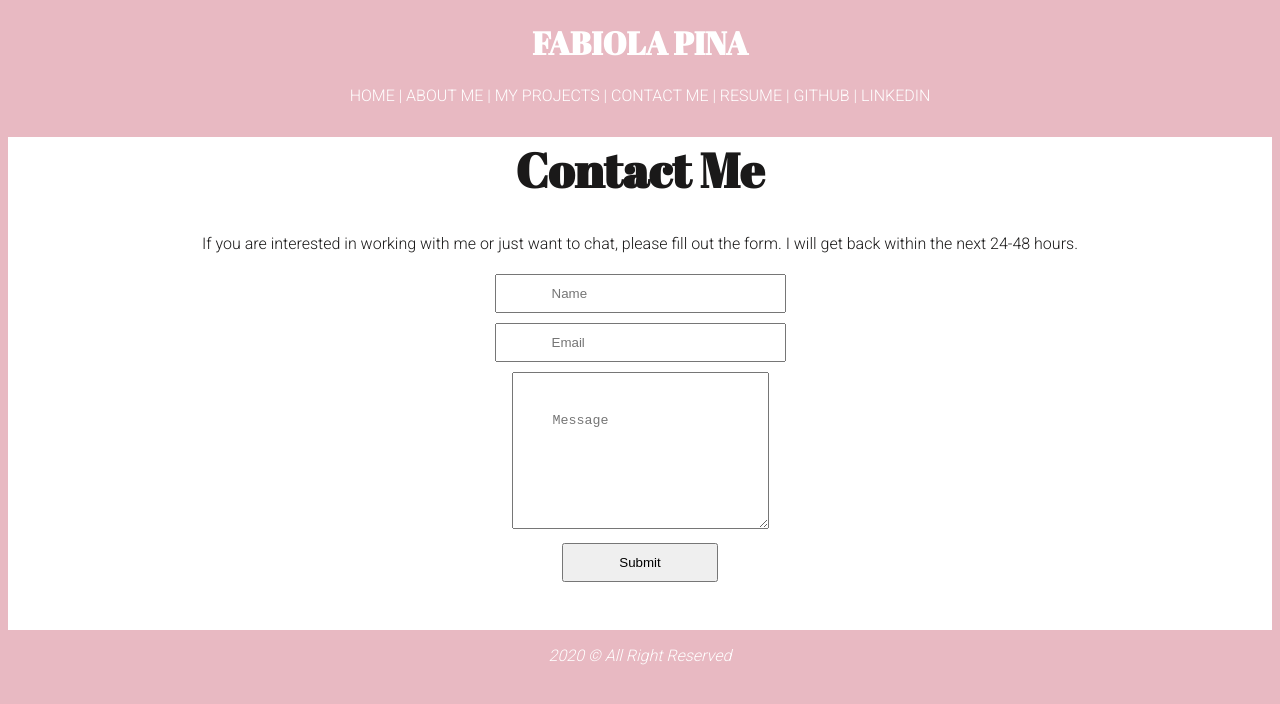
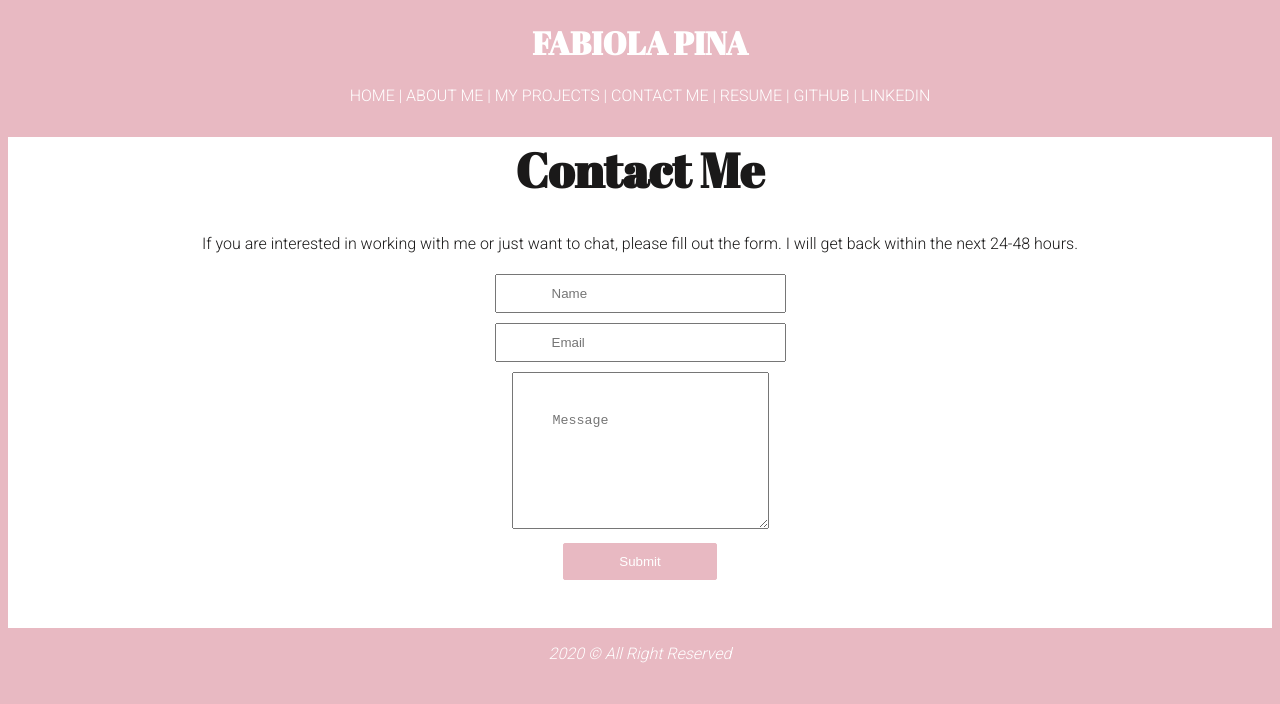
Before and after one commit to fabiolamariapina/portfolio-website, a React (Create React App) app in the folder portfolio/: page /contact-me in a window 1280 px wide. Shown: the top 704 px of the page. Built offline with nearby package versions, Linux system fonts and the light colour scheme.

Commit message:
styled submit button

```diff
--- a/portfolio/src/components/ContactMe.jsx
+++ b/portfolio/src/components/ContactMe.jsx
@@ -39,7 +39,12 @@ export default class ContactMe extends Component {
                 placeholder="Message"
               ></textarea>
             </div>
-            <Button as="input" type="submit" value="Submit" />{" "}
+            <Button
+              id="submit-button"
+              as="input"
+              type="submit"
+              value="Submit"
+            />{" "}
           </form>
         </div>
       </div>
--- a/portfolio/src/index.css
+++ b/portfolio/src/index.css
@@ -190,3 +190,17 @@ input {
   margin: 5px 0;
   padding: 40px;
 }
+
+#submit-button {
+  background-color: #e8b9c2;
+  color: #ffffff;
+  border: 1px solid #e8b9c2;
+  border-radius: 2px;
+  cursor: pointer;
+  transition: all 0.5s;
+}
+
+#submit-button:hover {
+  background-color: #ffffff;
+  color: #e8b9c2;
+}
```
Also changed, not shown: 1 other file (tests, documents, lock files or other folders).
